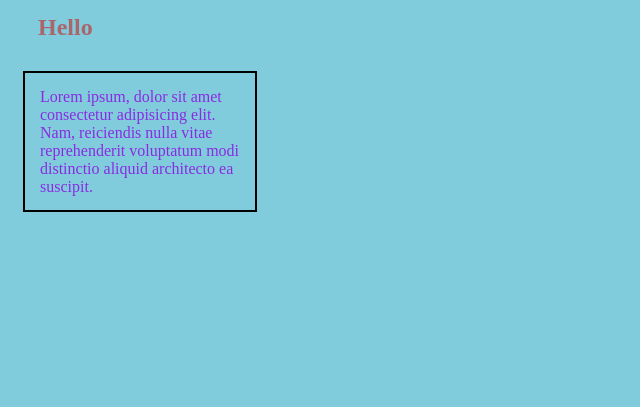
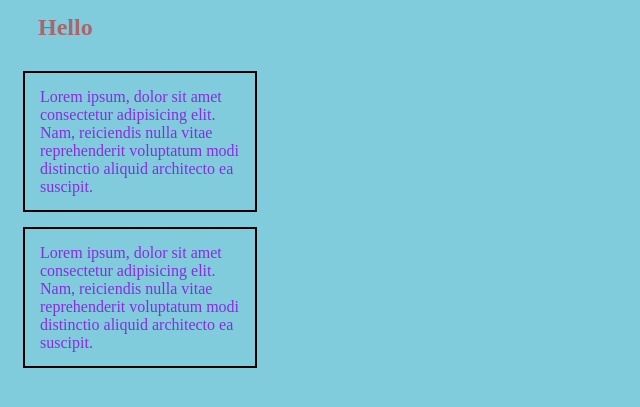
Before and after one commit to jekaboss/git-test, a plain HTML site: page index.html in a window 1280 px wide. Shown: the part 79-486 px from the top of the page, without its empty margins (0-640 px from the left). Drawn offline with Linux system fonts and the light colour scheme.

Commit message:
добавлено  header__p

```diff
--- a/index.html
+++ b/index.html
@@ -16,6 +16,9 @@
    <p class="header__p">Lorem ipsum, dolor sit amet consectetur adipisicing elit. Nam, reiciendis nulla vitae reprehenderit
       voluptatum modi
       distinctio aliquid architecto ea suscipit.</p>
+      <p class="header__p">Lorem ipsum, dolor sit amet consectetur adipisicing elit. Nam, reiciendis nulla vitae reprehenderit
+         voluptatum modi
+         distinctio aliquid architecto ea suscipit.</p>
 
 </body>
 
```
